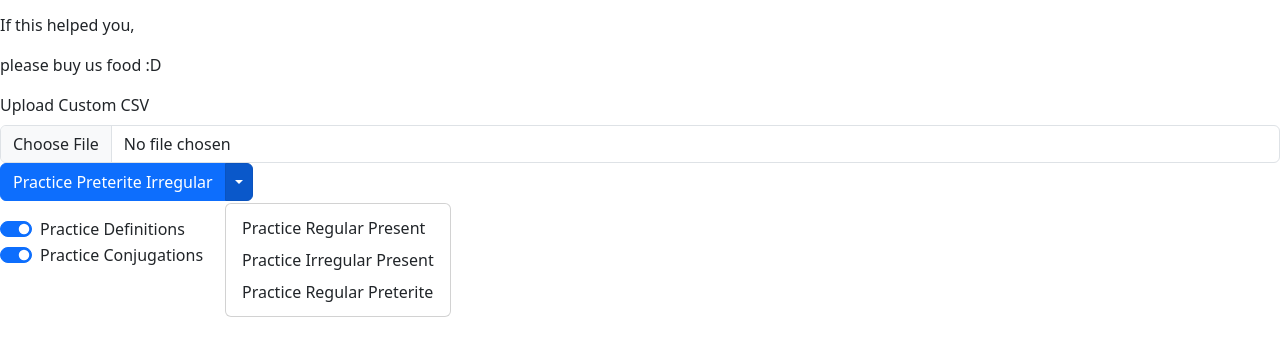
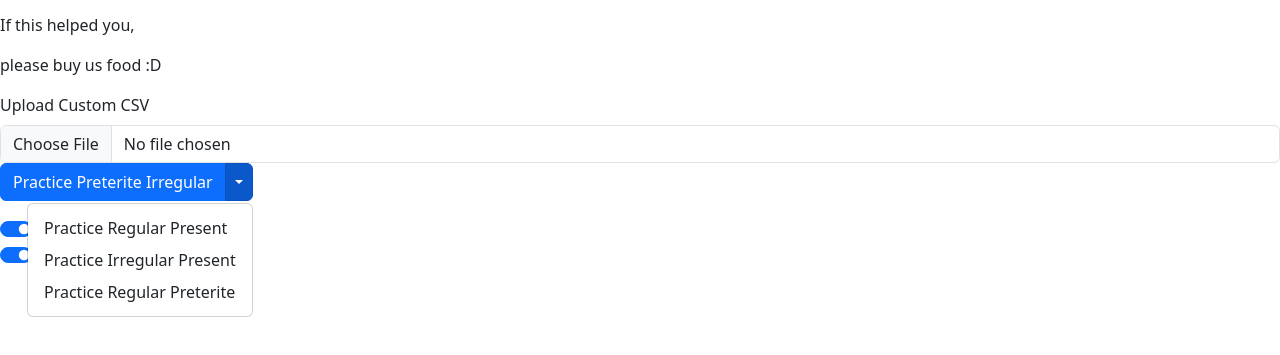
Before and after one commit to appleplectic/spanish-test, a website with bundled scripts: page src/index.html in a window 1280 px wide. Both pictures are taken after a click on the button "Toggle Dropdown". Shown: the part 83-438 px from the top of the page. Built offline with nearby package versions, Linux system fonts and the light colour scheme; files whose address does not match are found by name.

Commit message:
Fix location of dropdown

```diff
--- a/src/index.html
+++ b/src/index.html
@@ -31,7 +31,7 @@
                     type="button">
                 <span class="visually-hidden">Toggle Dropdown</span>
             </button>
-            <ul class="dropdown-menu">
+            <ul class="dropdown-menu dropdown-menu-end">
                 <li><a class="dropdown-item" href="#" id="regPresent">Practice Regular Present</a></li>
                 <li><a class="dropdown-item" href="#" id="irregPresent">Practice Irregular Present</a></li>
                 <li><a class="dropdown-item" href="#" id="regPast">Practice Regular Preterite</a></li>
```
